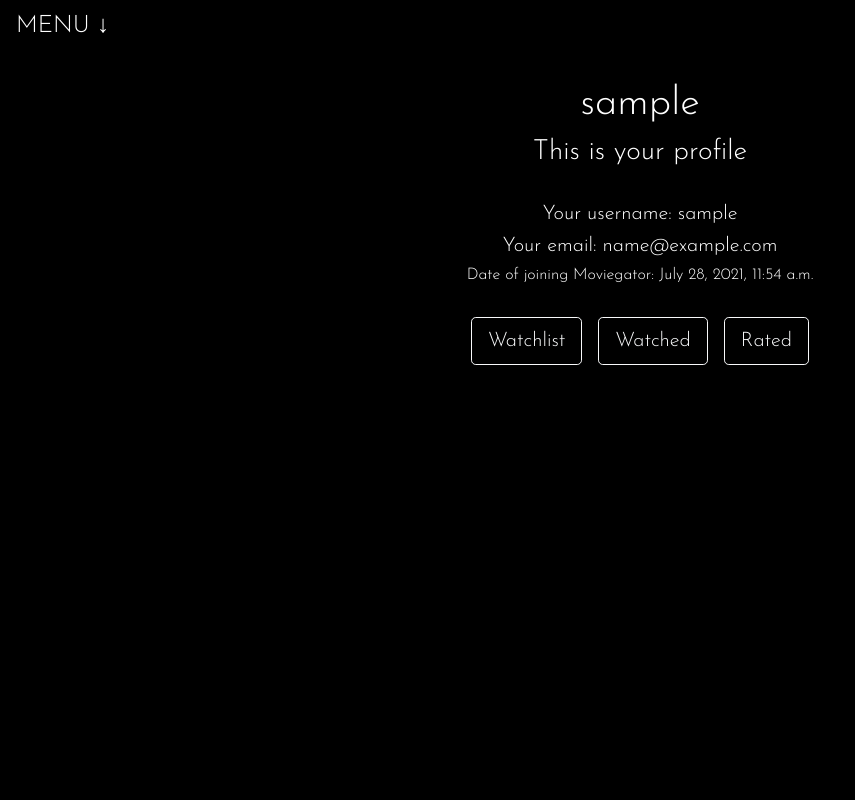
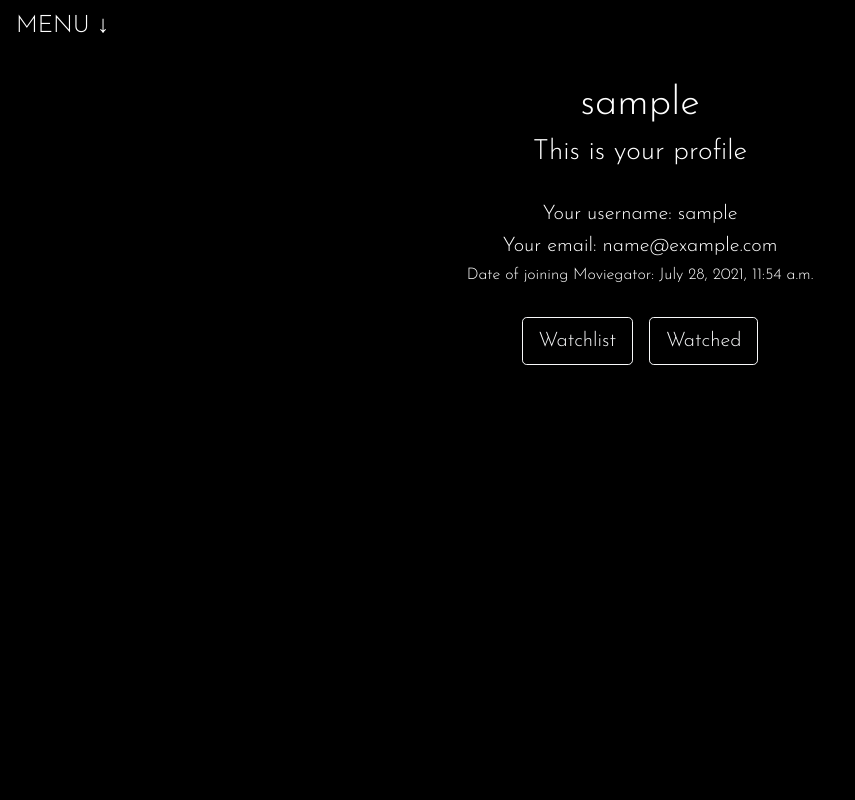
Before and after one commit to nastiacooly/moviegator, a Django app: page /profile in a window 1280 px wide. Shown: the whole page, without its empty margins (0-855 px from the left). Run offline with Django 3.2, Linux system fonts and the light colour scheme; the visitor is signed in with stand-in values (Sample User, id 1); some libraries are stand-ins or nearby versions.

Commit message:
finalized 'watched' functionality and started 'rating'

```diff
--- a/moviegator/models.py
+++ b/moviegator/models.py
@@ -30,6 +30,7 @@ class MovieDB(models.Model):
             "year": self.year,
             "image": self.image,
             "details": self.details,
+            "rating": self.movie_actions.rating
         }
 
 
--- a/moviegator/static/moviegator/scripts/moviegator.js
+++ b/moviegator/static/moviegator/scripts/moviegator.js
@@ -29,7 +29,6 @@ const config = {
             profile: 'section-user',
             watchlist: 'section-watchlist',
             watched: 'section-watched',
-            rated: 'section-rated'
         },
         containerClasses: {
             watchlist: 'watchlist-container',
@@ -47,7 +46,8 @@ const config = {
             watchlist: 'button[data-profile="watchlist"]',
             watched: 'button[data-profile="watched"]',
             watchlistActions: 'button[data-action="watchlist"]',
-            watchedActions: 'button[data-action="watched"]'
+            watchedActions: 'button[data-action="watched"]',
+            rateActions: 'button[data-action="rate"]'
         },
         animationNames: {
             slideToTop: 'slideToTop',
@@ -73,7 +73,11 @@ const config = {
     },
     HTMLSymbols: {
         arrowUp: '&#8593;',
-        arrowDown: '&#8595;'
+        arrowDown: '&#8595;',
+        plus: '&#43;',
+        check: '&#10003;',
+        minus: '&#8722;',
+        star: '&#9733;'
     },
     backend: {
         csrftoken: getCookie('csrftoken')
@@ -84,12 +88,12 @@ const config = {
         addToWatchlist: '/add_to_watchlist',
         removeFromWatchlist: '/remove_from_watchlist',
         getMovieData: '/get_data',
-        markAsWatched: '/mark_as_watched'
+        markAsWatched: '/mark_as_watched',
+        markAsNotWatched: '/mark_as_not_watched'
     },
     userLists: {
         watchlist: 'watchlist',
-        watched: 'watched',
-        rated: 'rated'
+        watched: 'watched'
     }
 };
 
@@ -113,7 +117,6 @@ document.addEventListener('DOMContentLoaded', () => {
         sectionUser = document.querySelector(`#${config.CSS.sectionIDs.profile}`),
         sectionWatchlist = document.querySelector(`#${config.CSS.sectionIDs.watchlist}`),
         sectionWatched = document.querySelector(`#${config.CSS.sectionIDs.watched}`),
-        sectionRated = document.querySelector(`#${config.CSS.sectionIDs.rated}`),
         watchlistContainer = document.querySelector(`.${config.CSS.containerClasses.watchlist}`),
         watchedContainer = document.querySelector(`.${config.CSS.containerClasses.watched}`);
 
@@ -350,23 +353,7 @@ document.addEventListener('DOMContentLoaded', () => {
             if (watchlistContainer.childElementCount === 0) {
                 helper.getResource(config.urlPaths.watchlist)
                 .then(data => {
-                    if (data.empty) {
-                        // Rendering info message
-                        helper.renderInfo(data.empty, watchlistContainer);
-                    } else {
-                        // Creating movie cards and rendering them
-                        data.forEach(item => {
-                            // Setting type of title
-                            let type = '';
-                            if (item.type === "m") {
-                                type = 'movie';
-                            } else if (item.type === "s") {
-                                type = "show";
-                            }
-                            let movie = new MovieCard(item.image, 'poster', item.title, item.year, item.details, item.imdb_id, type, watchlistContainer);
-                            movie.render("for_watchlist");
-                        });
-                    }
+                    renderMovieCards(data, config.userLists.watchlist, watchlistContainer);
                 })
                 .then(() => {
                     // Get 'Remove from Watchlist' buttons
@@ -376,7 +363,7 @@ document.addEventListener('DOMContentLoaded', () => {
                         removeFromWatchlistBtns.forEach(button => {
                             button.addEventListener('click', (e) => {
                                 // Remove from watchlist database
-                                removeFromWatchlist(e.target);
+                                removeFromUserList(config.userLists.watchlist, e.target);
                                 // Remove from watchlist's page
                                 removeMovieCardFromDOM(e.target);
                             });
@@ -400,7 +387,6 @@ document.addEventListener('DOMContentLoaded', () => {
             // Show watchlist and hide other section
             helper.show(sectionWatchlist);
             helper.hide(sectionWatched);
-            helper.hide(sectionRated);
         });
     }
 
@@ -413,21 +399,39 @@ document.addEventListener('DOMContentLoaded', () => {
             if (watchedContainer.childElementCount === 0) {
                 helper.getResource(config.urlPaths.watched)
                 .then(data => {
-                    if (data.empty) {
-                        // Rendering info message
-                        helper.renderInfo(data.empty, watchedContainer);
-                    } else {
-                        // Creating movie cards and rendering them
-                        data.forEach(item => {
-                            // Setting type of title
-                            let type = '';
-                            if (item.type === "m") {
-                                type = 'movie';
-                            } else if (item.type === "s") {
-                                type = "show";
-                            }
-                            let movie = new MovieCard(item.image, 'poster', item.title, item.year, item.details, item.imdb_id, type, watchedContainer);
-                            movie.render("for_watched");
+                    renderMovieCards(data, config.userLists.watched, watchedContainer);
+                })
+                .then(() => {
+                    // Get 'Mark as Not Watched' buttons
+                    const markAsNotWatchedBtns = sectionWatched.querySelectorAll(config.CSS.buttonsSelectors.watchedActions);
+                    if (markAsNotWatchedBtns) {
+                        // On click of these buttons
+                        markAsNotWatchedBtns.forEach(button => {
+                            button.addEventListener('click', (e) => {
+                                // Mark as not watched TODO
+                                removeFromUserList(config.userLists.watched, e.target);
+                                // Remove from 'watched' page
+                                removeMovieCardFromDOM(e.target);
+                            });
+                        });
+                    }
+                    // Rate a movie TOFINISH
+                    const ratingModal = document.getElementById('ratingModal');
+                    const openRatingModalBtns = sectionWatched.querySelectorAll(config.CSS.buttonsSelectors.rateActions);
+                    if (ratingModal && openRatingModalBtns) {
+                        openRatingModalBtns.forEach(button => {
+                            button.addEventListener('click', (e) => {
+                                let title = e.target.getAttribute('data-title');
+                                let rating = e.target.getAttribute('data-rating');
+                                let modalTitle = ratingModal.querySelector('.rating_modal-title');
+                                let modalRating = ratingModal.querySelector('.rating_modal-rate');
+                                modalTitle.textContent = `Rate ${title}`;
+                                modalRating.innerHTML = `
+                                ${config.HTMLSymbols.star.repeat(5)}
+                                `;
+                                helper.show(ratingModal);
+                            });
+
                         });
                     }
                 });
@@ -435,9 +439,9 @@ document.addEventListener('DOMContentLoaded', () => {
             // Show watched and hide other section
             helper.show(sectionWatched);
             helper.hide(sectionWatchlist);
-            helper.hide(sectionRated);
         });
     }
+
 });
 /*
 End of dynamic page scripts
@@ -448,7 +452,7 @@ End of dynamic page scripts
 Class for movie card
  */
 class MovieCard {
-    constructor(src, alt, title, year, descr, id, type, parentElement, ...classes) {
+    constructor(src, alt, title, year, descr, id, type, rating, parentElement, ...classes) {
         this.src = src;
         this.alt = alt;
         this.title = title;
@@ -456,6 +460,7 @@ class MovieCard {
         this.descr = descr;
         this.id = id;
         this.type = type;
+        this.rating = parseInt(rating);
         this.classes = classes;
         this.parent = parentElement;
 
@@ -477,29 +482,27 @@ class MovieCard {
         if (condition === "for_result") {
             buttons = `
                 <div class="d-flex flex-row justify-content-center mt-3">
-                    <button title="Add to Watchlist" class="btn btn-outline-light btn-lg mx-2" type="button" data-id=${this.id} data-action="watchlist" data-type=${this.type}>&#43;</button>
-                    <button title="Mark as Watched" class="btn btn-outline-light btn-lg mx-2" type="button" data-id=${this.id} data-action="watched" data-type=${this.type}>&#10003;</button>
+                    <button title="Add to Watchlist" class="btn btn-outline-light btn-lg mx-2" type="button" data-id=${this.id} data-action="watchlist" data-type=${this.type}>${config.HTMLSymbols.plus}</button>
+                    <button title="Mark as Watched" class="btn btn-outline-light btn-lg mx-2" type="button" data-id=${this.id} data-action="watched" data-type=${this.type}>${config.HTMLSymbols.check}</button>
                 </div>
             `;
         } else if (condition === "for_watchlist") {
             buttons = `
                 <div class="d-flex flex-row justify-content-center mt-3">
-                    <button title="Remove from Watchlist" class="btn btn-light btn-lg mx-2" type="button" data-id=${this.id} data-action="watchlist" data-type=${this.type}>&#8722;</button>
-                    <button title="Mark as Watched" class="btn btn-outline-light btn-lg mx-2" type="button" data-id=${this.id} data-action="watched" data-type=${this.type}>&#10003;</button>
+                    <button title="Remove from Watchlist" class="btn btn-light btn-lg mx-2" type="button" data-id=${this.id} data-action="watchlist" data-type=${this.type}>${config.HTMLSymbols.minus}</button>
+                    <button title="Mark as Watched" class="btn btn-outline-light btn-lg mx-2" type="button" data-id=${this.id} data-action="watched" data-type=${this.type}>${config.HTMLSymbols.check}</button>
                 </div>
             `;
         } else if (condition === "for_watched") {
             buttons = `
-                <div class="d-flex flex-row justify-content-center mt-3">
-                    <button title="Rate This Title" class="btn btn-outline-light btn-lg mx-2" type="button" data-id=${this.id} data-action="rate" data-type=${this.type}>Rate</button>
-                    <button title="Mark as Not Watched" class="btn btn-light btn-lg mx-2" type="button" data-id=${this.id} data-action="watched" data-type=${this.type}>&#10003;</button>
-                </div>
-            `;
-        } else if (condition === "for_rated") {
-            buttons = `
-                <div class="d-flex flex-row justify-content-center mt-3">
-                    <span class="rating">Rating: </span>
-                    <button title="Change Rating" class="btn btn-outline-light btn-sm mx-2" type="button" data-id=${this.id} data-action="rate" data-type=${this.type}>Change Rating</button>
+                <div class="d-flex flex-column mt-3">
+                    <span class="rating">Rating:
+                    ${this.rating === 0 ? 'not rated' : config.HTMLSymbols.star.repeat(this.rating)}
+                    </span>
+                    <div class="d-flex flex-row justify-content-center mt-3">
+                        <button title="Change Rating" class="btn btn-outline-light btn-lg mx-2" type="button" data-title="${this.title}" data-rating=${this.rating} data-id=${this.id} data-action="rate" data-type=${this.type}>${config.HTMLSymbols.star}</button>
+                        <button title="Mark as Not Watched" class="btn btn-light btn-lg mx-2" type="button" data-id=${this.id} data-action="watched" data-type=${this.type}>${config.HTMLSymbols.check}</button>
+                    </div>
                 </div>
             `;
         }
@@ -566,8 +569,41 @@ const renderResult = (data, detailsParameter, resultContainer) => {
         // Removing spinner
         spinner.remove();
         // Creating movie card and rendering it
-        let result = new MovieCard(data.image, 'poster', data.title, data.year, detailsParameter, data.id, userChoices.movieOrShow, resultContainer);
+        let result = new MovieCard(data.image, 'poster', data.title, data.year, detailsParameter, data.id, userChoices.movieOrShow, '0', resultContainer);
         result.render();
+    }
+};
+
+
+/*
+ * Function to render movie cards from user's lists.
+ * Parameters: data - for JS-object with data,
+ * list - for profile's section where cards will be rendered,
+ * container - parent-element for rendering in.
+*/
+const renderMovieCards = (data, list, container) => {
+    if (data.empty) {
+        // Rendering info message
+        helper.renderInfo(data.empty, container);
+    } else {
+        // Creating movie cards and rendering them
+        data.forEach(item => {
+            // Setting type of title
+            let type = '';
+            if (item.type === "m") {
+                type = 'movie';
+            } else if (item.type === "s") {
+                type = "show";
+            }
+            // Creating card
+            let movie = new MovieCard(item.image, 'poster', item.title, item.year, item.details, item.imdb_id, type, item.rating, container);
+            // Render depending on specified list
+            if (list === config.userLists.watchlist) {
+                movie.render("for_watchlist");
+            } else if (list === config.userLists.watched) {
+                movie.render("for_watched");
+            }
+        });
     }
 };
 
@@ -641,13 +677,21 @@ function addToUserList(list, button) {
 }
 
 
-/* Function to remove clicked title from watchlist database */
-function removeFromWatchlist(button) {
+/* Function to remove clicked title from specified user's list in database */
+function removeFromUserList(list, button) {
+    let url = '';
     // Get movie IMDb id...
     const data = returnMovieID(button);
 
+    // Set url for POST-request
+    if (list === config.userLists.watchlist) {
+        url = config.urlPaths.removeFromWatchlist;
+    } else if (list === config.userLists.watched) {
+        url = config.urlPaths.markAsNotWatched;
+    }
+
     // Make POST-request to remove movie/show from user's watchlist
-    helper.postData(config.urlPaths.removeFromWatchlist, data, config.backend.csrftoken)
+    helper.postData(url, data, config.backend.csrftoken)
     .then(data => {
         if (data.error) {
             // Render error message
@@ -669,7 +713,7 @@ function removeFromWatchlist(button) {
 /* Function to remove movie card from a page (DOM) */
 function removeMovieCardFromDOM(button) {
     // Identifying movie card by a clicked button
-    let movieCard = button.parentElement.parentElement.parentElement;
+    let movieCard = button.closest(`div.${config.CSS.bootstrapCardClasses.card}`);
     helper.removeWithAnimation(movieCard, config.CSS.animationNames.disappear);
 }
 
--- a/moviegator/static/moviegator/scss/_general.scss
+++ b/moviegator/static/moviegator/scss/_general.scss
@@ -46,7 +46,7 @@ body {
     background-color: rgba(0, 0, 0, 0) !important;
     border: none !important;
     &>img {
-        max-height: 30vh !important;
+        height: 30vh !important;
         object-fit: contain !important;
     }
 }
@@ -163,3 +163,8 @@ div {
         animation: exitScreen 1s linear 0s 1 normal forwards;
     }
 }
+
+#ratingModal {
+    position: relative;
+    z-index: 1000;
+}
--- a/moviegator/templates/moviegator/profile.html
+++ b/moviegator/templates/moviegator/profile.html
@@ -8,7 +8,17 @@
 
     <span class="menu-arrow" data-slide="down">menu &#8595;</span>
 
-        {% if user.is_authenticated %}
+    {% if user.is_authenticated %}
+
+        <!--Modal to rate movie -->
+        <div style="display: none;" id="ratingModal">
+            <div class="rating_modal-title">Rate this movie</div>
+            <div class="rating_modal-rate">Star</div>
+            <div>
+                <button>Cancel</button>
+                <button>Save</button>
+            </div>
+        </div>
 
         <!--User's info section -->
         <div class="text-center" id="section-user">
@@ -31,9 +41,6 @@
                     </button>
                     <button class="btn btn-outline-light btn-lg mx-2" type="button" data-profile="watched">
                         Watched
-                    </button>
-                    <button class="btn btn-outline-light btn-lg mx-2" type="button" data-profile="rated">
-                        Rated
                     </button>
                 </div>
 
@@ -71,25 +78,9 @@
                 </div>
             </section>
 
-            <!--Section with titles rated by user -->
-            <section style="display: none;" class="inner-section" id='section-rated'>
-                <div class="container text-center d-flex flex-column justify-content-between">
-                    <div class="px-5">
-
-                        <h1>You rated these titles</h1>
-
-                        <div class="rated-container d-flex flex-row flex-wrap justify-content-around">
-
-                        </div>
-
-                    </div>
-
-                </div>
-            </section>
-
         </div>
 
-        {% else %}
+    {% else %}
 
         <div class="text-center" id="section-user">
 
@@ -106,6 +97,6 @@
 
         </div>
 
-        {% endif %}
+    {% endif %}
 
 {% endblock %}
--- a/moviegator/urls.py
+++ b/moviegator/urls.py
@@ -16,5 +16,6 @@ urlpatterns = [
     path('get_watchlist', views.get_watchlist),
     path('remove_from_watchlist', views.remove_from_watchlist),
     path('mark_as_watched', views.mark_as_watched),
-    path('get_watched', views.get_watched)
+    path('get_watched', views.get_watched),
+    path('mark_as_not_watched', views.mark_as_not_watched),
 ]
--- a/moviegator/views.py
+++ b/moviegator/views.py
@@ -124,10 +124,10 @@ def register(request):
         return render(request, "moviegator/register.html")
 
 
-@login_required
 def profile_view(request):
     """
     Renders profile page of signed in user
+    or suggests anonymous user to log in or register
     """
     user = request.user
     return render(
@@ -390,3 +390,31 @@ def mark_as_watched(request):
     # In case request was GET or not AJAX
     else:
         return HttpResponseNotFound('<h1>Page not found</h1>')
+
+
+@login_required
+def mark_as_not_watched(request):
+    # Ensure POST-request is made by Javascript (fetch)
+    if request.method == "POST" and request.is_ajax():
+        # Getting JSON data
+        data = json.loads(request.body)
+        imdb_id = data['imdb_id']
+        # Get movie from MovieDB
+        try:
+            movie = MovieDB.objects.get(imdb_id=imdb_id)
+        except MovieDB.DoesNotExist:
+            return JsonResponse({'error': 'This title was not found'})
+
+        # Mark as not watched
+        movie_actions = movie.movie_actions
+        try:
+            movie_actions.watched = False
+            movie_actions.rating = '0'
+            movie_actions.save(update_fields=['watched', 'rating'])
+            return JsonResponse({'message': 'Marked as not watched'})
+        except IntegrityError:
+            return JsonResponse({'error': 'Sorry, something went wrong'})
+
+    # In case request was GET or not AJAX
+    else:
+        return HttpResponseNotFound('<h1>Page not found</h1>')
```
Also changed, not shown: moviegator/static/moviegator/css/styles.min.css, 1 other file.
